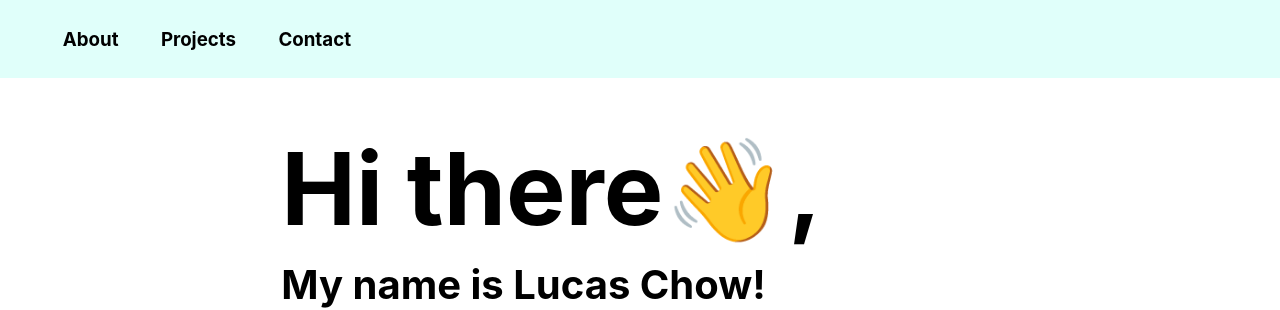
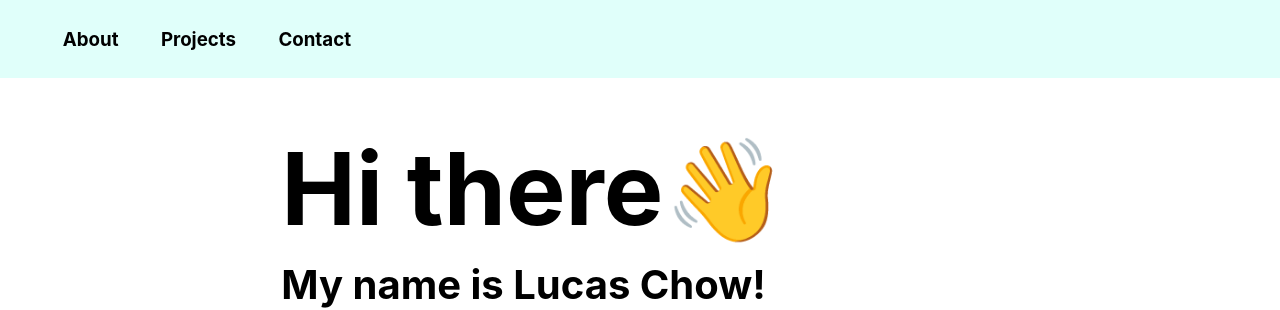
Before and after one commit to lsnchow/lsnchow-vercel, a React (Create React App) app: page / in a window 1280 px wide. Shown: the top 310 px of the page. Built offline with nearby package versions, Linux system fonts and the light colour scheme.

Commit message:
3rd commit, changed some things to practice git

```diff
--- a/src/components/AboutMe.js
+++ b/src/components/AboutMe.js
@@ -4,7 +4,7 @@ function AboutMe() {
     return (
         <div className = "aboutMeContainer">
             <div className = "introduction-text">
-                <h1 className="title-intro">Hi there👋,</h1>
+                <h1 className="title-intro">Hi there👋</h1>
                 <h2 className="title-name">My name is Lucas Chow!</h2>
                 <h3 className="bio-p">I'm a Grade 12 student hoping to study <b className = "ce-text">Computer Engineering 🛠️</b> in the fall!</h3>
             </div>
```
Also changed, not shown: 1 other file (tests, documents, lock files or other folders).
